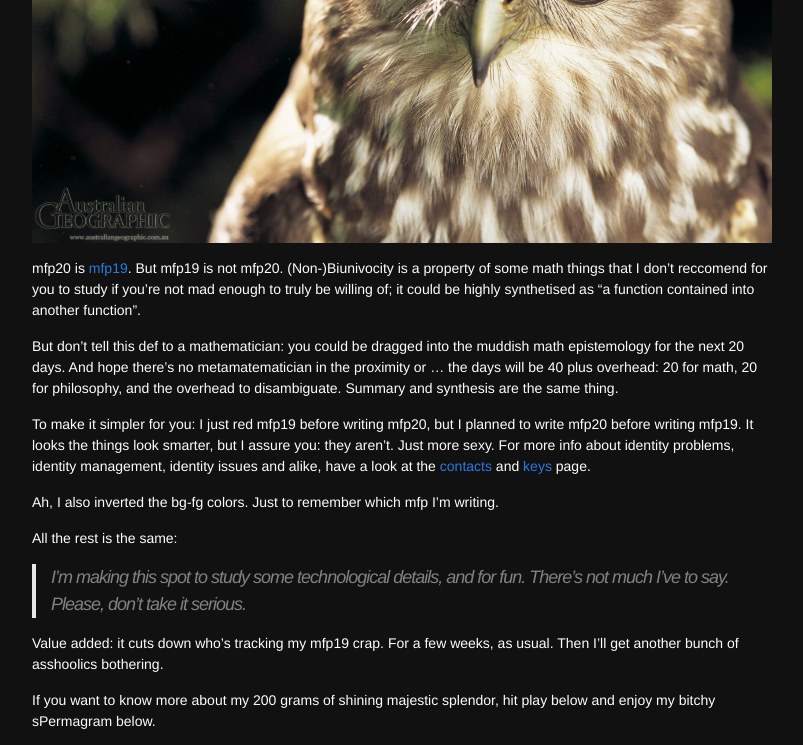
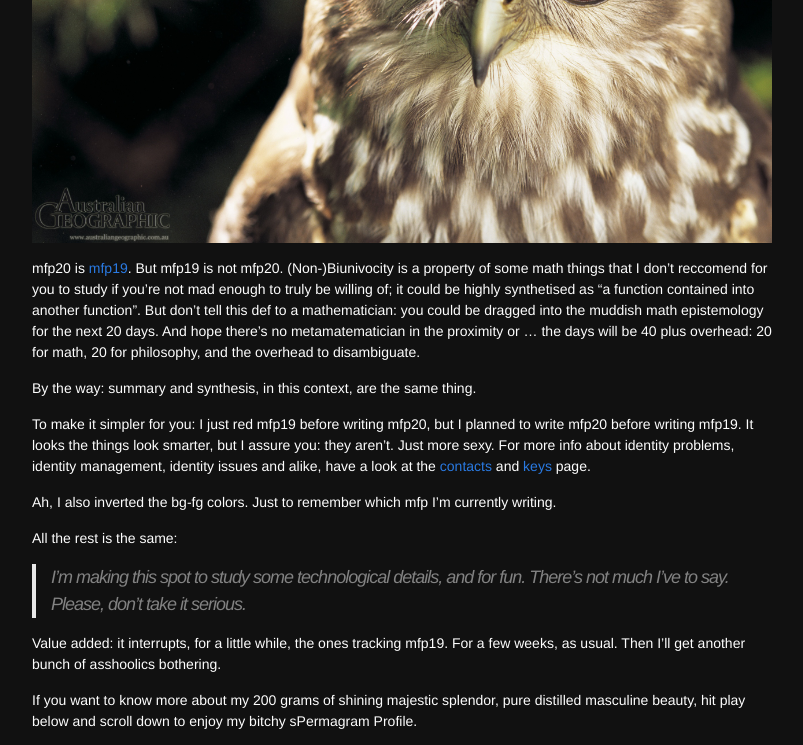
Before and after one commit to mfp20/mfp20.github.io, a Jekyll site: the page built from about.md, in a window 1280 px wide and 1400 px high, scrolled down 369 px. Shown: the top 745 px of the window, without its empty margins (238-1041 px from the left). Built offline with Jekyll 4.4.1, drawn with Linux system fonts in a browser that asks for light colours; some of the changed text lies outside the part shown; grey boxes are pictures that could not be loaded.

Commit message:
Fix About page.

```diff
--- a/about.md
+++ b/about.md
@@ -11,31 +11,46 @@ This is me in my new livery when I try to look smart.
 
 mfp20 is [mfp19](https://mfp19.github.io/about/). But mfp19 is not mfp20. (Non-)Biunivocity is a property of some math things that
 I don't reccomend for you to study if you're not mad enough to truly be willing of; it could be highly synthetised as
-"a function contained into another function".
+"a function contained into another function". But don't tell this def to a mathematician: you could be dragged into the muddish math epistemology for the next 20 days. And hope there's no
+metamatematician in the proximity or ... the days will be 40 plus overhead: 20 for math, 20 for philosophy, and the overhead to disambiguate.
 
-But don't tell this def to a mathematician: you could be dragged into the muddish math epistemology for the next 20 days. And hope there's no
-metamatematician in the proximity or ... the days will be 40 plus overhead: 20 for math, 20 for philosophy, and the overhead to disambiguate.
-Summary and synthesis are the same thing.
+By the way: summary and synthesis, in this context, are the same thing.
 
 To make it simpler for you: I just red mfp19 before writing mfp20, but I planned to write mfp20 before writing mfp19. It looks the things look smarter,
 but I assure you: they aren't. Just more sexy.
-For more info about identity problems, identity management, identity issues and alike, have a look at the [contacts](contact/) and [keys](keys/) page.
+For more info about identity problems, identity management, identity issues and alike, have a look at the [contacts](/contact/) and [keys](/keys/) page.
 
-Ah, I also inverted the bg-fg colors. Just to remember which mfp I'm writing.
+Ah, I also inverted the bg-fg colors. Just to remember which mfp I'm currently writing.
 
 All the rest is the same:
 
 > I'm making this spot to study some technological details, and for fun.
 > There's not much I've to say. Please, don't take it serious.
 
-Value added: it cuts down who's tracking my mfp19 crap. For a few weeks, as usual. Then I'll get another bunch of asshoolics bothering.
+Value added: it interrupts, for a little while, the ones tracking mfp19. For a few weeks, as usual. Then I'll get another bunch of asshoolics bothering.
 
-If you want to know more about my 200 grams of shining majestic splendor, hit play below and enjoy my bitchy sPermagram below.
+If you want to know more about my 200 grams of shining majestic splendor, pure distilled masculine beauty, hit play below and scroll down to enjoy my bitchy sPermagram Profile.
 
 <iframe width="560" height="315" src="https://www.youtube.com/embed/Hphwfq1wLJs">Rod Stewart - Da Ya Think I'm Sexy?</iframe>
 
+Here me in my everyday cage, pretty bored.
+
 <img src="/resources/mfp20_fullbody.jpg">
+
+This is me at work.
+
 <img src="/resources/mfp20_atwork.jpg">
+
+Looking at something I don't like.
+
+<img src="/resources/mfp20_upset.jpg">
+
+Ready to strike.
+
+<img src="/resources/mfp20_angry.jpg">
+
+Grabbing my prey.
+
 <img src="/resources/mfp20_approaching.jpg">
-<img src="/resources/mfp20_upset.jpg">
-<img src="/resources/mfp20_angry.jpg">
+
+Ok, now consult a behaevioural scientist to know Anything You Want about me; and please, annotate everything on a Facebook Profile with my name on top.
```
Also changed, not shown: contact.md (+8 -6 lines), keys.md (+8 -0 lines).
